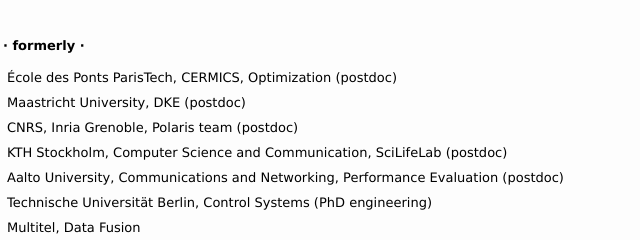
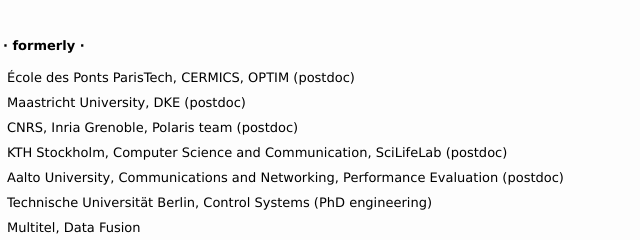
Before and after one commit to barafundle/barafundle.github.io, a plain HTML site: page index.html in a window 1280 px wide. Shown: the part 208-448 px from the top of the page, 5-645 px from the left. Drawn offline with nearby package versions, Linux system fonts and the light colour scheme; no server answers; a script that the page names is missing.

Commit message:
correction

```diff
--- a/index.html
+++ b/index.html
@@ -76,7 +76,7 @@ Université d'Avignon,
 <tr>
 <!--<td align="center">[ postdoc ]</td>-->
 <td class="container">
-<a href="http://www.ecoledesponts.fr/en" title="http://www.ecoledesponts.fr/en" style="" target="_blank">École des Ponts ParisTech</a>, <a href="https://cermics-lab.enpc.fr/" title="https://cermics-lab.enpc.fr/" style="" target="_blank">CERMICS</a>, <a href="https://cermics-lab.enpc.fr/organisation/optimization/" title="https://cermics-lab.enpc.fr/organisation/optimization/" style="" target="_blank">Optimization</a>
+<a href="http://www.ecoledesponts.fr/en" title="http://www.ecoledesponts.fr/en" style="" target="_blank">École des Ponts ParisTech</a>, <a href="https://cermics-lab.enpc.fr/" title="https://cermics-lab.enpc.fr/" style="" target="_blank">CERMICS</a>, <a href="https://cermics-lab.enpc.fr/organisation/optimization/" title="https://cermics-lab.enpc.fr/organisation/optimization/" style="" target="_blank">OPTIM</a>
 (postdoc)</td></tr>
 <tr>
 <!--<td align="center">[ postdoc ]</td>-->
```
